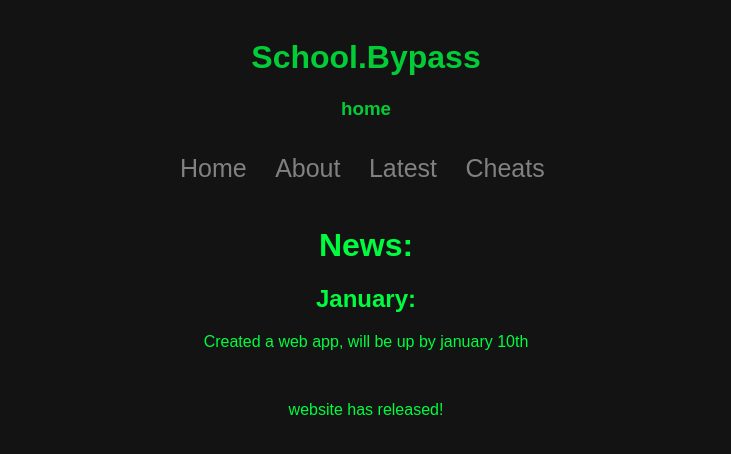
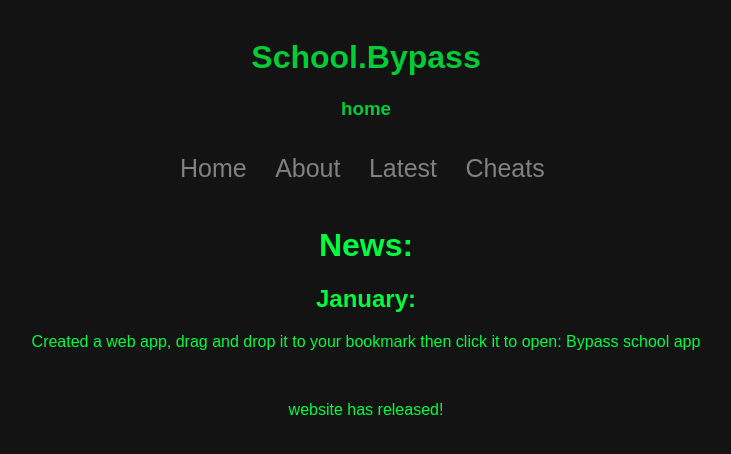
Before and after one commit to SpoopJak/BypassSchool, a plain HTML site: page index.html in a window 1280 px wide. Shown: the whole page, without its empty margins (274-1005 px from the left). Drawn offline with Linux system fonts and the light colour scheme.

Commit message:
Update index.html

```diff
--- a/index.html
+++ b/index.html
@@ -28,7 +28,7 @@ this will be posted on pages and updated frequently, but the webapp will stay th
     <div class = "HomeContent">
         <h1>News:</h1>
         <h2>January:</h2>
-        <p>Created a web app, will be up by january 10th</p>
+        <p>Created a web app, drag and drop it to your bookmark then click it to open: <a href="javascript:function run(){var myWindow = window.open("https://spoopjak.github.io/BypassSchool/", "", "width=1920,height=1080");}run();"></a>Bypass school app</p>
         <br>
         <p>website has released!</p>
     </div>
```
